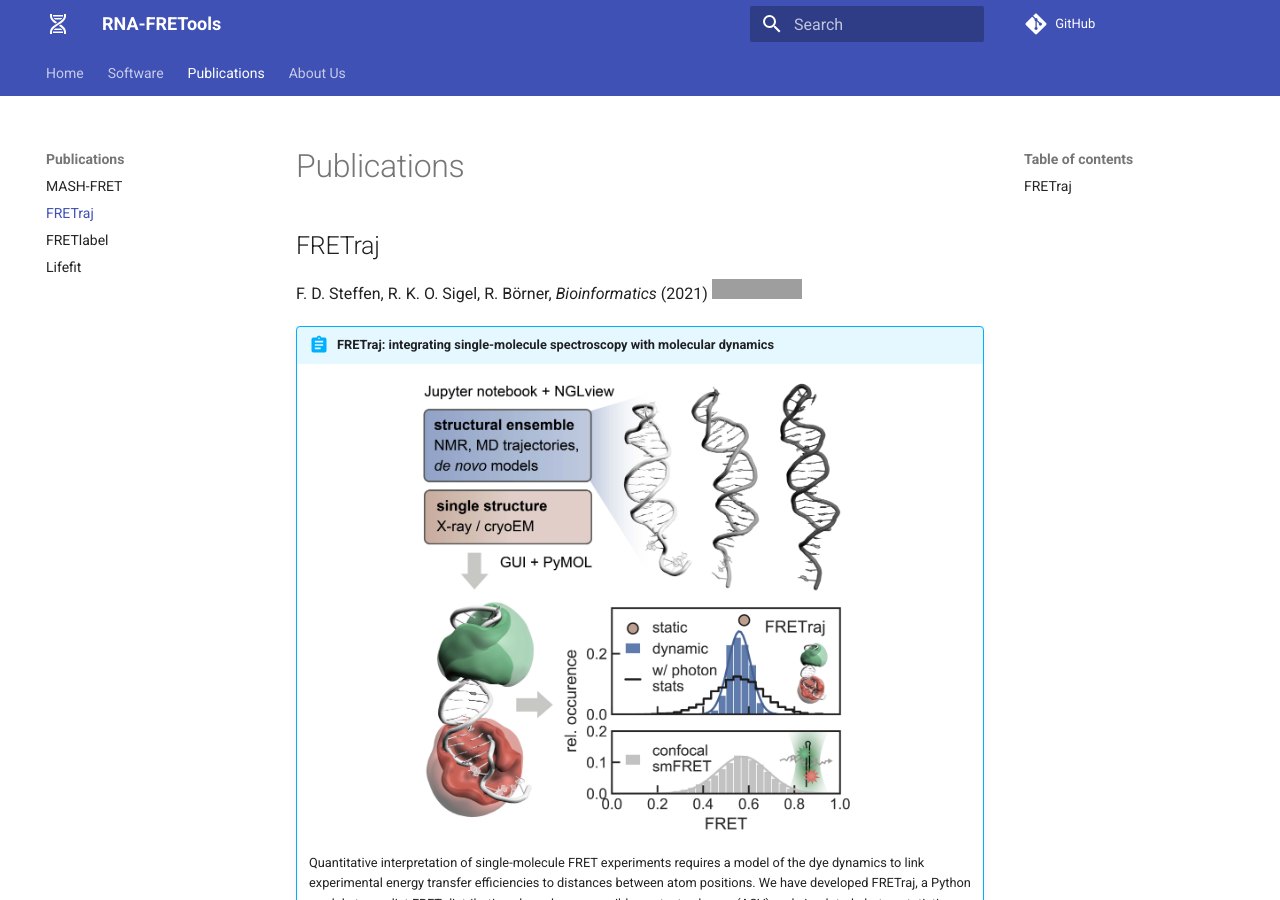
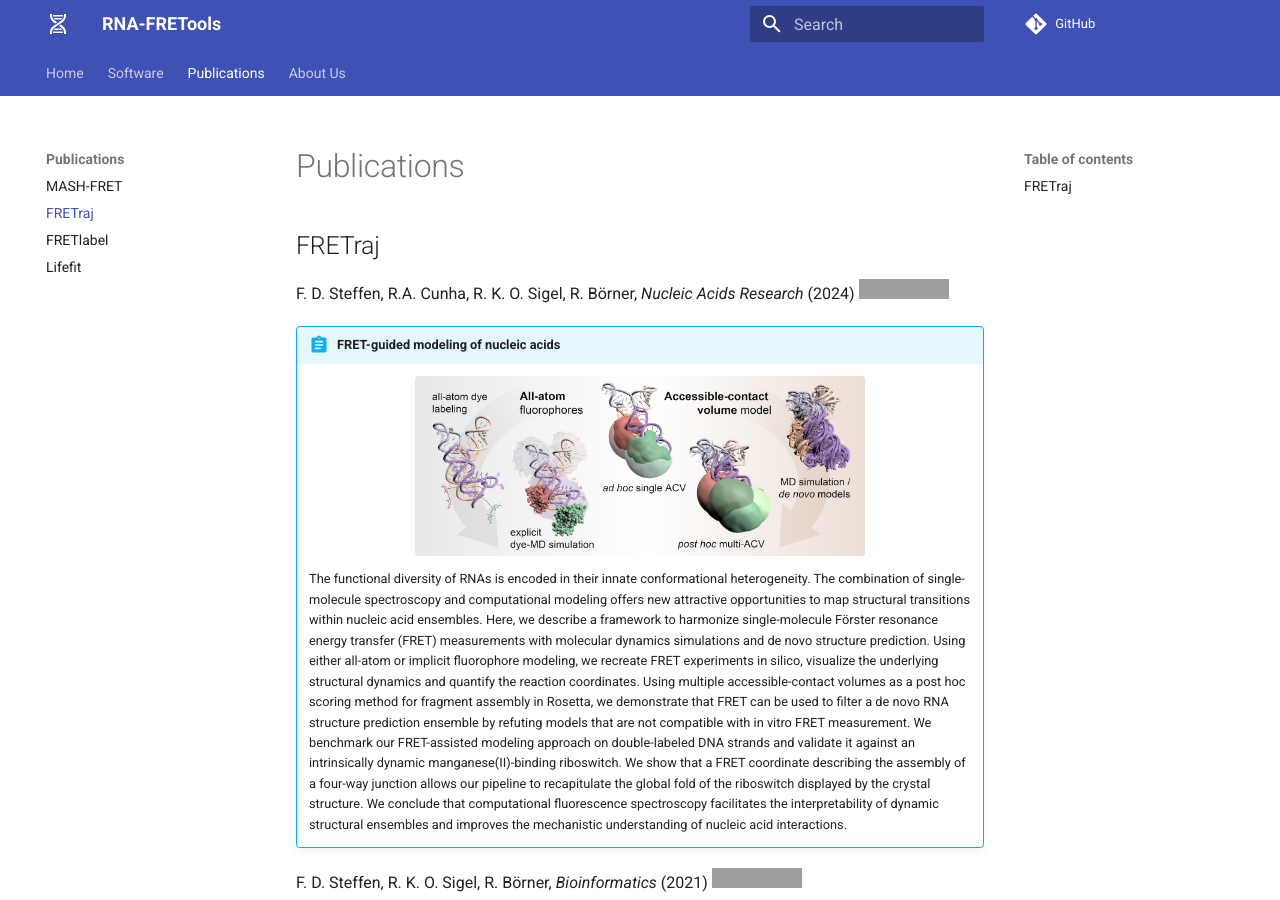
Before and after one commit to RNA-FRETools/rna-fretools.github.io, an MkDocs documentation site: the page built from docs/publications/fretraj.md, in a window 1280 px wide and 900 px high. Built offline with MkDocs 1.6.1 and Material for MkDocs 9.7.7, drawn with Linux system fonts in a browser that asks for light colours; grey boxes are pictures that could not be loaded.

Commit message:
Add NAR 2024 publication

```diff
--- a/docs/publications/fretraj.md
+++ b/docs/publications/fretraj.md
@@ -1,6 +1,14 @@
 # Publications
 
 ## FRETraj
+F. D. Steffen, R.A. Cunha, R. K. O. Sigel, R. Börner, *Nucleic Acids Research* (2024) [![](https://img.shields.io/badge/DOI-10.1093//nar/gkae496-blue.svg?&style=flat-square)](https://doi.org/10.1093/nar/gkae496)
+!!! abstract "FRET-guided modeling of nucleic acids"
+    <figure markdown>
+        ![](../images/graphical_abstracts/Steffen_NAR_2024.jpg){width=450}
+    </figure>
+
+    The functional diversity of RNAs is encoded in their innate conformational heterogeneity. The combination of single-molecule spectroscopy and computational modeling offers new attractive opportunities to map structural transitions within nucleic acid ensembles. Here, we describe a framework to harmonize single-molecule Förster resonance energy transfer (FRET) measurements with molecular dynamics simulations and de novo structure prediction. Using either all-atom or implicit fluorophore modeling, we recreate FRET experiments in silico, visualize the underlying structural dynamics and quantify the reaction coordinates. Using multiple accessible-contact volumes as a post hoc scoring method for fragment assembly in Rosetta, we demonstrate that FRET can be used to filter a de novo RNA structure prediction ensemble by refuting models that are not compatible with in vitro FRET measurement. We benchmark our FRET-assisted modeling approach on double-labeled DNA strands and validate it against an intrinsically dynamic manganese(II)-binding riboswitch. We show that a FRET coordinate describing the assembly of a four-way junction allows our pipeline to recapitulate the global fold of the riboswitch displayed by the crystal structure. We conclude that computational fluorescence spectroscopy facilitates the interpretability of dynamic structural ensembles and improves the mechanistic understanding of nucleic acid interactions.
+
 F. D. Steffen, R. K. O. Sigel, R. Börner, *Bioinformatics* (2021) [![](https://img.shields.io/badge/DOI-10.1093/bioinformatics/btab615-blue.svg?&style=flat-square)](https://doi.org/10.1093/bioinformatics/btab615)
 !!! abstract "FRETraj: integrating single-molecule spectroscopy with molecular dynamics"
     <figure markdown>
```
Also changed, not shown: docs/images/graphical_abstracts/Steffen_NAR_2024.jpg (added).
